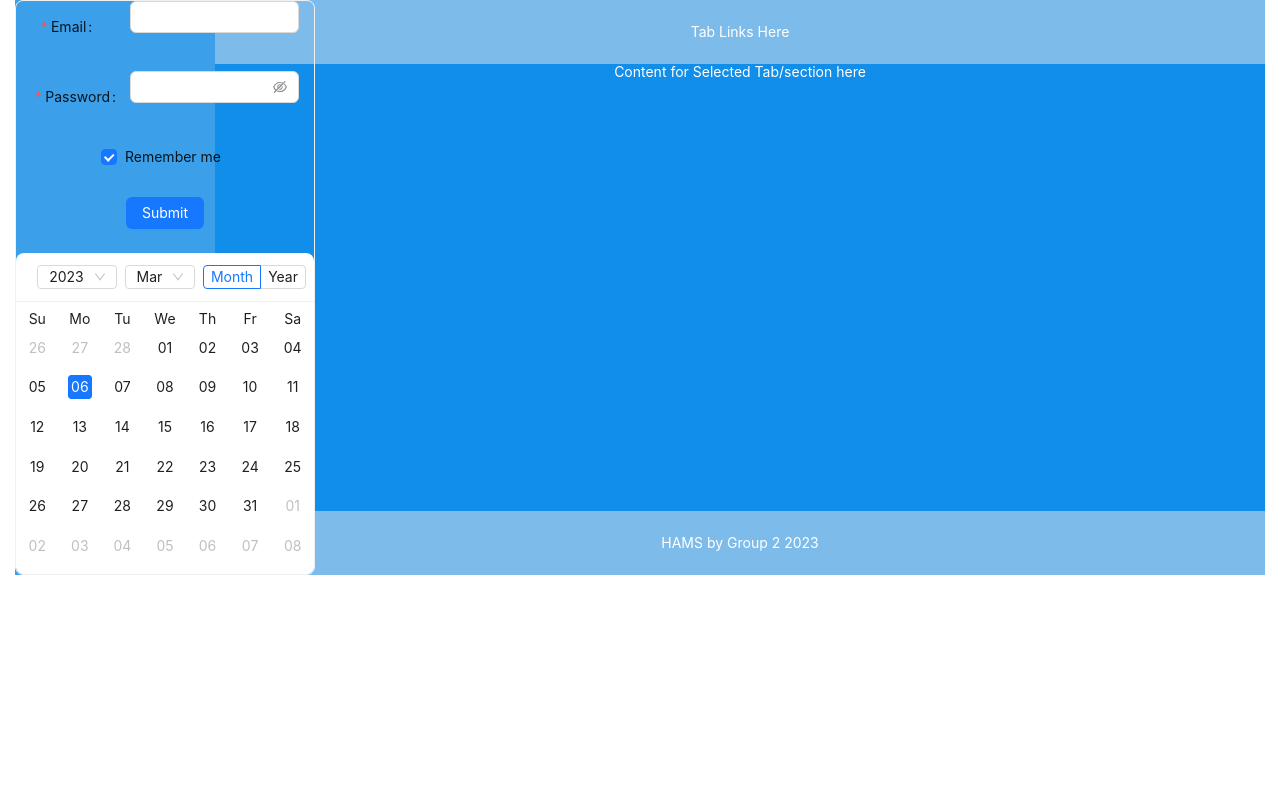
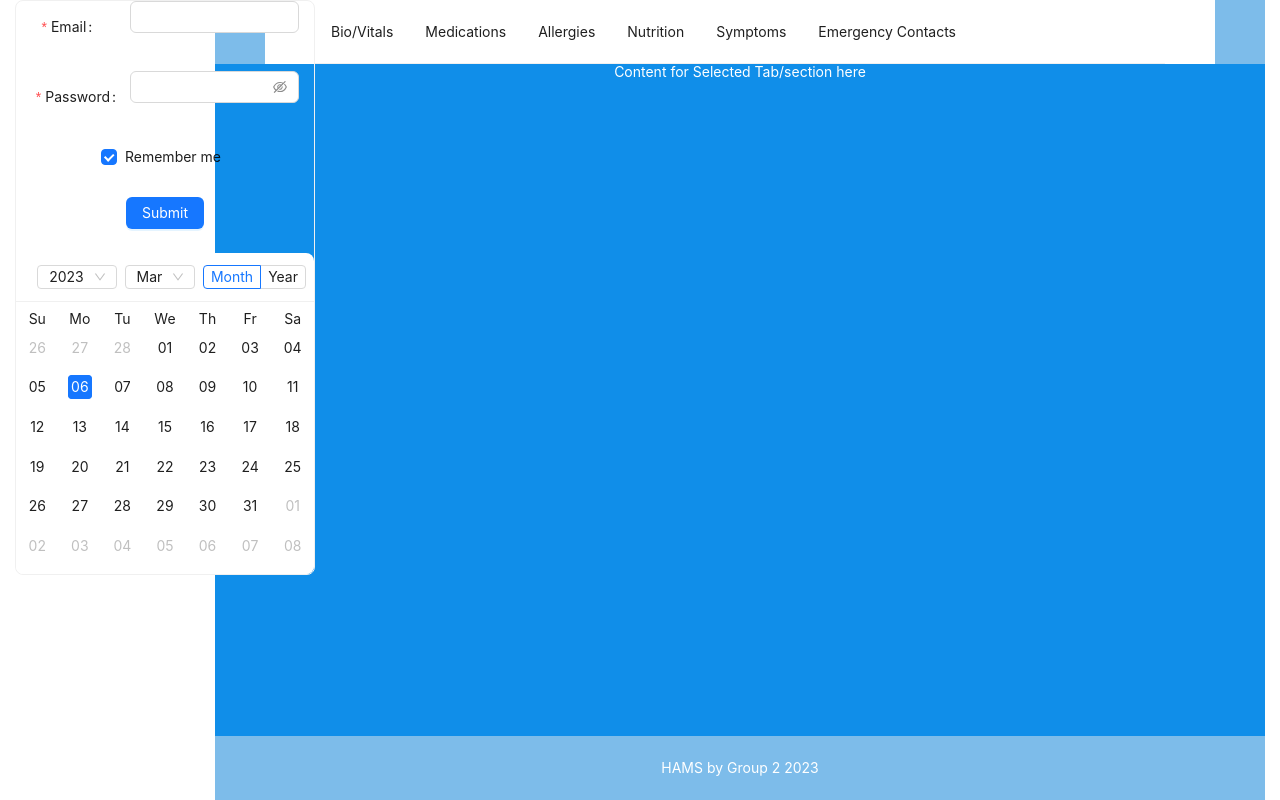
Before and after one commit to J-Howell-kc/Medical-Info-Log-App, a React (Create React App) app in the folder client/: page / in a window 1280 px wide. Built offline with nearby package versions, Linux system fonts and the light colour scheme.

Commit message:
added nav buttons to conditionally render components

```diff
--- a/client/src/App.js
+++ b/client/src/App.js
@@ -1,5 +1,6 @@
 import React from "react";
-import Sidebar from "./components/Sidebar/Sidebar";
+import Sidebar from "./components/Sidebar";
+import Selector from "./components/Header";
 // import '~antd/dist/antd.css';
 import { Layout, Space } from "antd";
 const { Header, Footer, Sider, Content } = Layout;
@@ -8,6 +9,7 @@ const { Header, Footer, Sider, Content } = Layout;
 const headerStyle = {
   textAlign: "center",
   color: "#fff",
+  width: "100%",
   paddingInline: 50,
   backgroundColor: "#7dbcea",
 };
@@ -18,8 +20,9 @@ const contentStyle = {
 };
 const siderStyle = {
   textAlign: "center",
+  height: "100vh",
   color: "#fff",
-  backgroundColor: "#3ba0e9",
+  backgroundColor: "#fff",
 };
 const footerStyle = {
   textAlign: "center",
@@ -39,7 +42,9 @@ const App = () => (
         <Sidebar />
       </Sider>
       <Layout>
-        <Header style={headerStyle}>Tab Links Here</Header>
+        <Header style={headerStyle}>
+          <Selector />
+          </Header>
         <Content style={contentStyle}>
           Content for Selected Tab/section here
         </Content>
--- a/client/src/components/Header/index.js
+++ b/client/src/components/Header/index.js
@@ -1,48 +1,49 @@
-import React from 'react';
-import { Link } from 'react-router-dom';
+import { Layout, Menu } from 'antd';
+const { Header } = Layout;
+const Selector = () => {
 
-import Auth from '../../utils/auth';
+  const headerStyle = {
+    backgroundColor: '#fff',
+  }
 
-const Header = () => {
-  const logout = (event) => {
-    event.preventDefault();
-    Auth.logout();
-  };
+
   return (
-    <header className="bg-info text-dark mb-4 py-3 display-flex align-center">
-      <div className="container flex-column justify-space-between-lg justify-center align-center text-center">
-        <Link className="text-dark" to="/">
-          <h1 className="m-0" style={{ fontSize: '3rem' }}>
-            Tech Friends
-          </h1>
-        </Link>
-        <p className="m-0" style={{ fontSize: '1.75rem', fontWeight: '700' }}>
-          Meet your new programming pals.
-        </p>
-        <div>
-          {Auth.loggedIn() ? (
-            <>
-              <Link className="btn btn-lg btn-primary m-2" to="/me">
-                View My Profile
-              </Link>
-              <button className="btn btn-lg btn-light m-2" onClick={logout}>
-                Logout
-              </button>
-            </>
-          ) : (
-            <>
-              <Link className="btn btn-lg btn-primary m-2" to="/login">
-                Login
-              </Link>
-              <Link className="btn btn-lg btn-light m-2" to="/signup">
-                Signup
-              </Link>
-            </>
-          )}
-        </div>
-      </div>
-    </header>
+    <Layout className="layout">
+      <Header  style={headerStyle} >
+        <div className="logo" />
+        <Menu
+          theme="light"
+          mode="horizontal"
+          defaultSelectedKeys={['1']}
+          items={[
+            {
+              label: 'Bio/Vitals',
+              key: 'biovitals',
+            },
+            {
+              label: 'Medications',
+              key: 'medications',
+            },
+            {
+              label: 'Allergies',
+              key: 'allergies',
+            },
+            {
+              label: 'Nutrition',
+              key: 'nutrition',
+            },
+            {
+              label: 'Symptoms',
+              key: 'symptoms',
+            },
+            {
+              label: 'Emergency Contacts',
+              key: 'emergencycontacts',
+            },
+          ]}
+        />
+      </Header>
+    </Layout>
   );
 };
-
-export default Header;
+export default Selector;
```
Also changed, not shown: client/src/components/Sidebar/index.js (renamed from client/src/components/Sidebar/Sidebar.js, +43 -0 lines), 1 other file (tests, documents, lock files or other folders).
